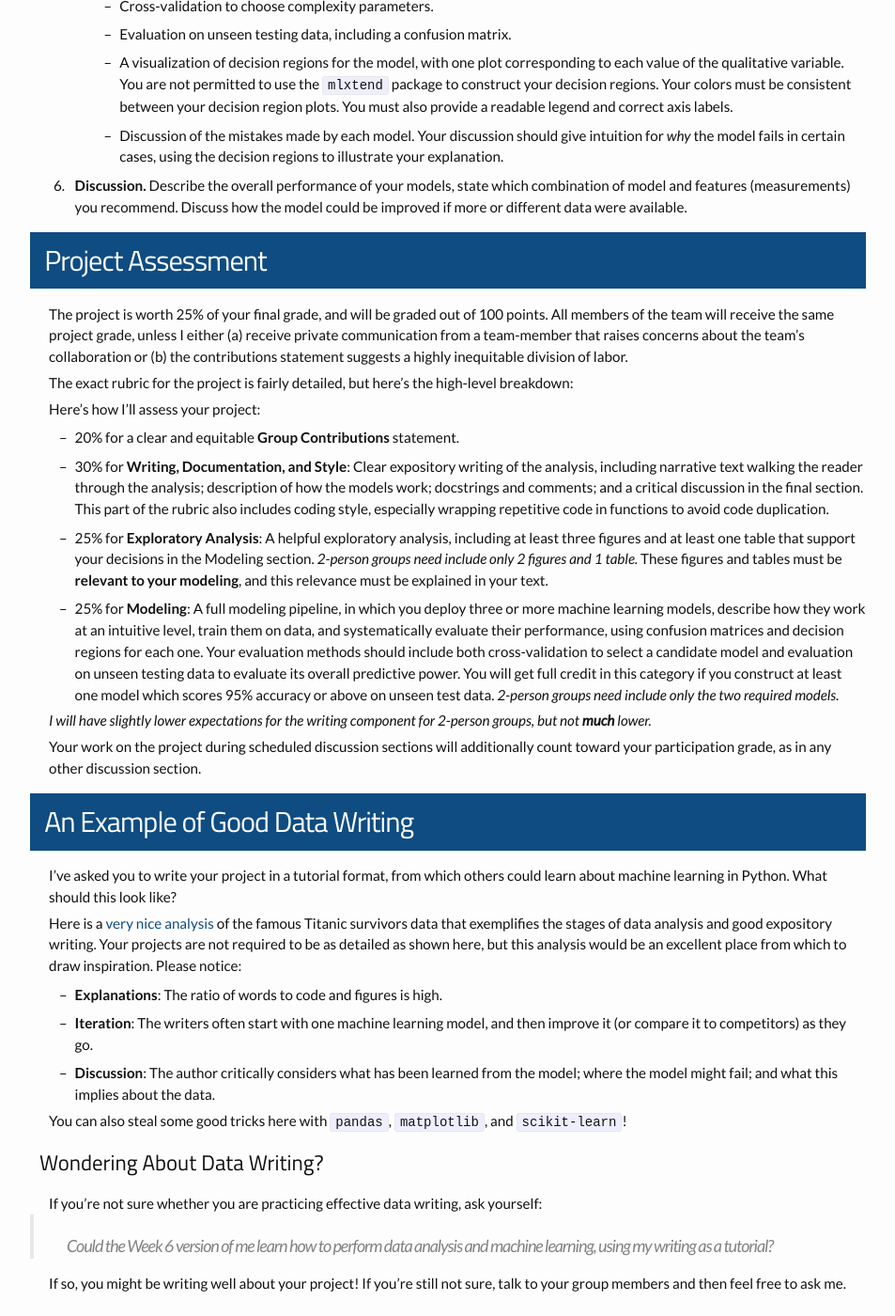
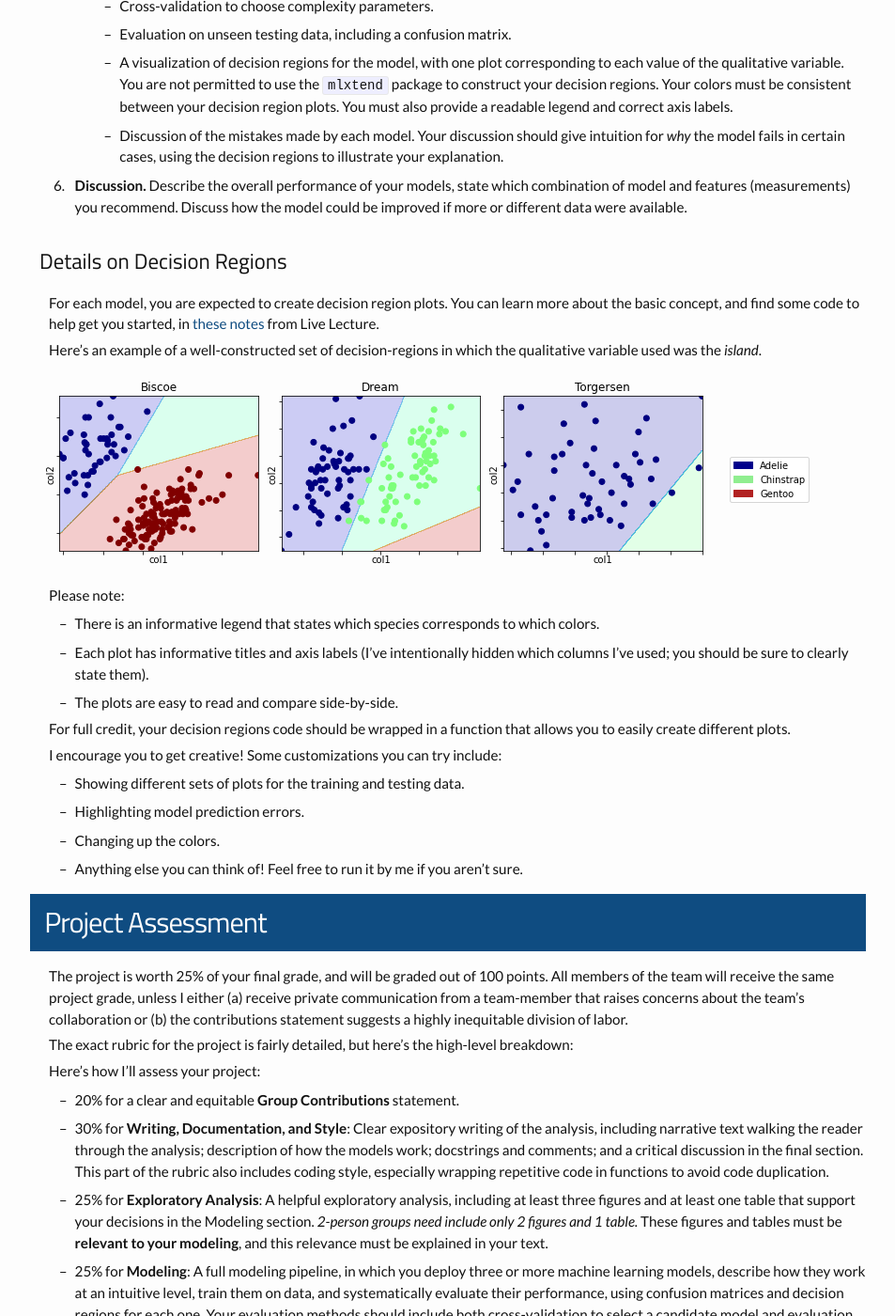
Before and after one commit to PhilChodrow/PIC16A, a Jekyll site: the page built from project.md, in a window 1280 px wide and 1400 px high, scrolled down 3332 px. Shown: the whole window at 94% size, without its empty margins (163-1116 px from the left). Built offline with Jekyll 4.4.1, drawn with Linux system fonts in a browser that asks for light colours; nearby versions of some CDN libraries.

Commit message:
Update project.md

```diff
--- a/project.md
+++ b/project.md
@@ -77,6 +77,31 @@ Your project should contain the following components, demarcated by Markdown hea
   - Discussion of the mistakes made by each model. Your discussion should give intuition for *why* the model fails in certain cases, using the decision regions to illustrate your explanation.
 6. **Discussion.** Describe the overall performance of your models, state which combination of model and features (measurements) you recommend. Discuss how the model could be improved if more or different data were available.
 
+## Details on Decision Regions
+
+For each model, you are expected to create decision region plots. You can learn more about the basic concept, and find some code to help get you started, in [these notes](https://nbviewer.org/github/PhilChodrow/PIC16A/blob/master/live_lectures/22-live-lecture.ipynb) from Live Lecture.
+
+Here's an example of a well-constructed set of decision-regions in which the qualitative variable used was the *island*.
+
+<figure class="image" style="width:100%">
+  <img src="https://raw.githubusercontent.com/PhilChodrow/PIC16A/master/_images/example-regions.png" alt="Three decision-region plots. Different regions of the plots are either red, green, or blue. There are dots of corresponding colors scattered across the regions.">
+</figure>
+
+Please note:
+
+- There is an informative legend that states which species corresponds to which colors.
+- Each plot has informative titles and axis labels (I've intentionally hidden which columns I've used; you should be sure to clearly state them).
+- The plots are easy to read and compare side-by-side.
+
+For full credit, your decision regions code should be wrapped in a function that allows you to easily create different plots.
+
+I encourage you to get creative! Some customizations you can try include:
+
+- Showing different sets of plots for the training and testing data.
+- Highlighting model prediction errors.
+- Changing up the colors.
+- Anything else you can think of! Feel free to run it by me if you aren't sure.
+
 <div class="fancy-h1"> Project Assessment </div>
 
 The project is worth 25% of your final grade, and will be graded out of 100 points. All members of the team will receive the same project grade, unless I either (a) receive private communication from a team-member that raises concerns about the team's collaboration or (b) the contributions statement suggests a highly inequitable division of labor.
```
